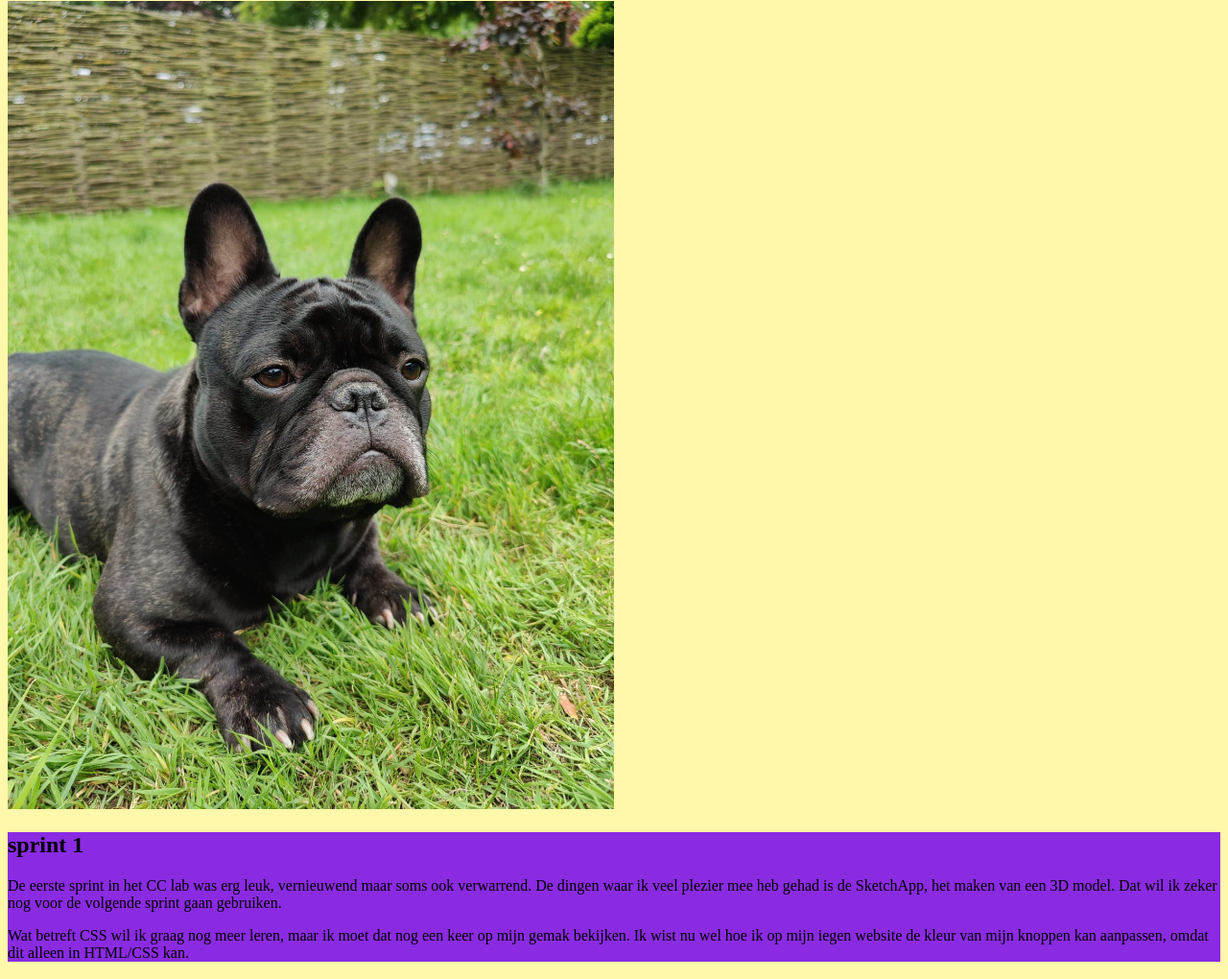
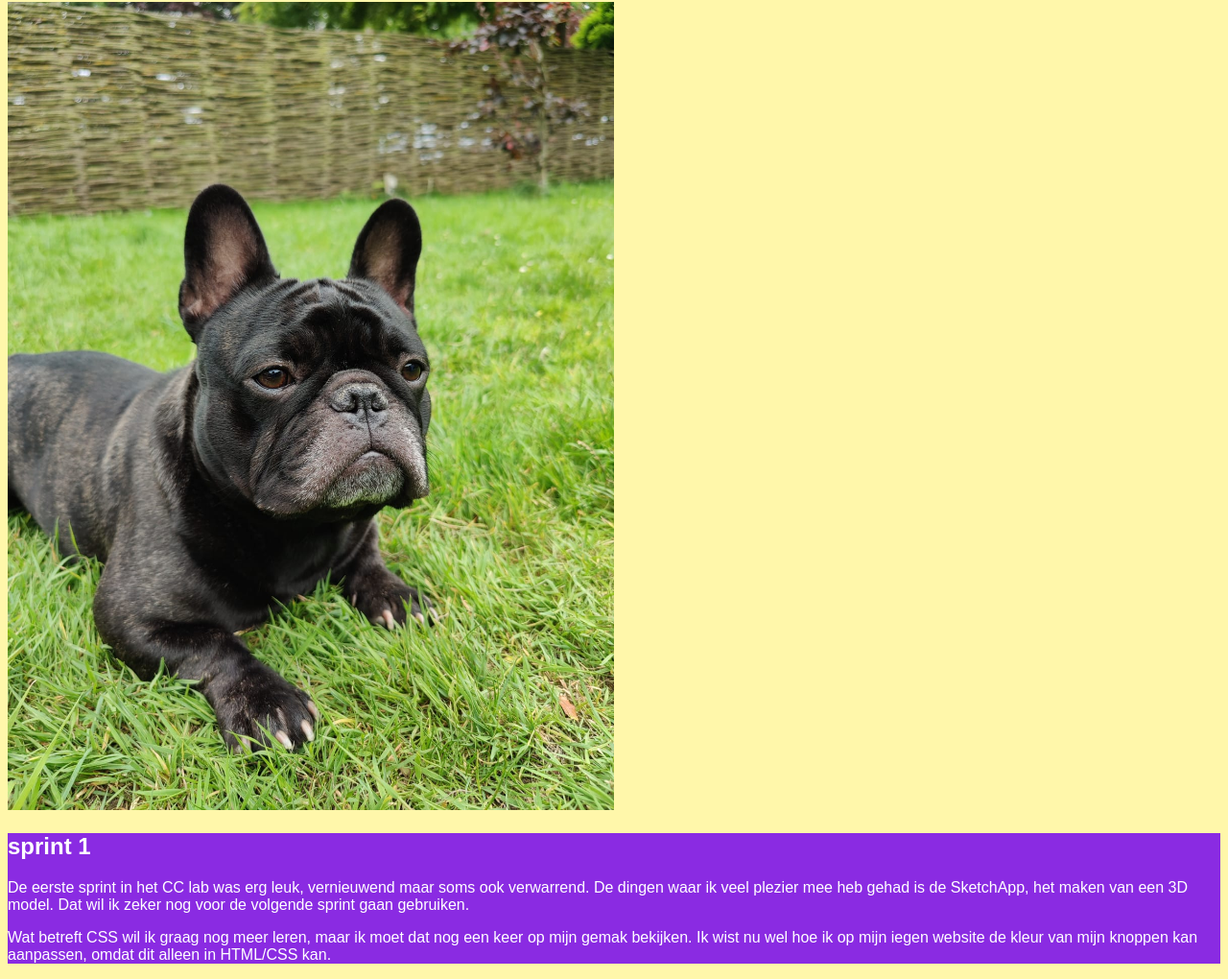
Before and after one commit to DemiN98/hello-world-2, a plain HTML site: page index.html in a window 1280 px wide. Shown: the part 194-1214 px from the top of the page at 96% size. Drawn offline with Linux system fonts and the light colour scheme.

Commit message:
Update style.css
Tekst kleur en maat

```diff
--- a/css/style.css
+++ b/css/style.css
@@ -1,4 +1,7 @@
-body{background-color:rgb(255, 247, 170);}
+body{background-color:rgb(255, 247, 170);
+color: black;
+font-family: Arial;}
+
 
 .main header{
     width: 150vw;
@@ -10,4 +13,6 @@ body{background-color:rgb(255, 247, 170);}
     }
 .ctsprint1{
     background-color: blueviolet;
+    color: white;
+    font-size: 16px;
 }
```
